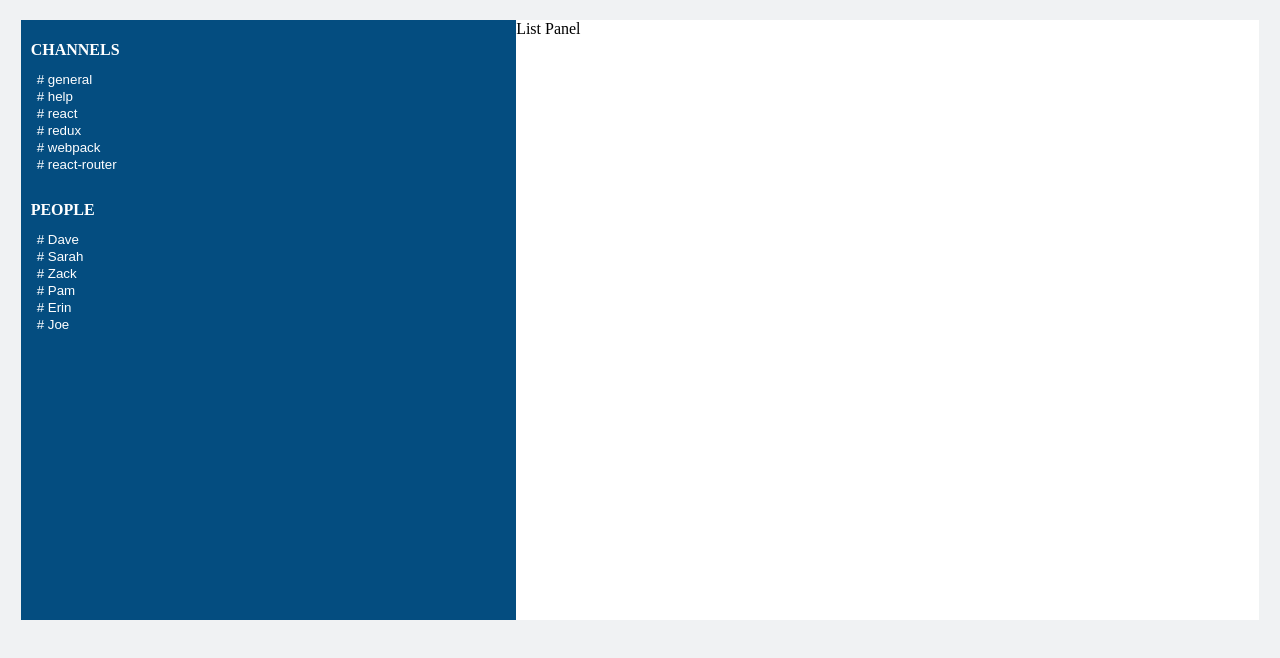
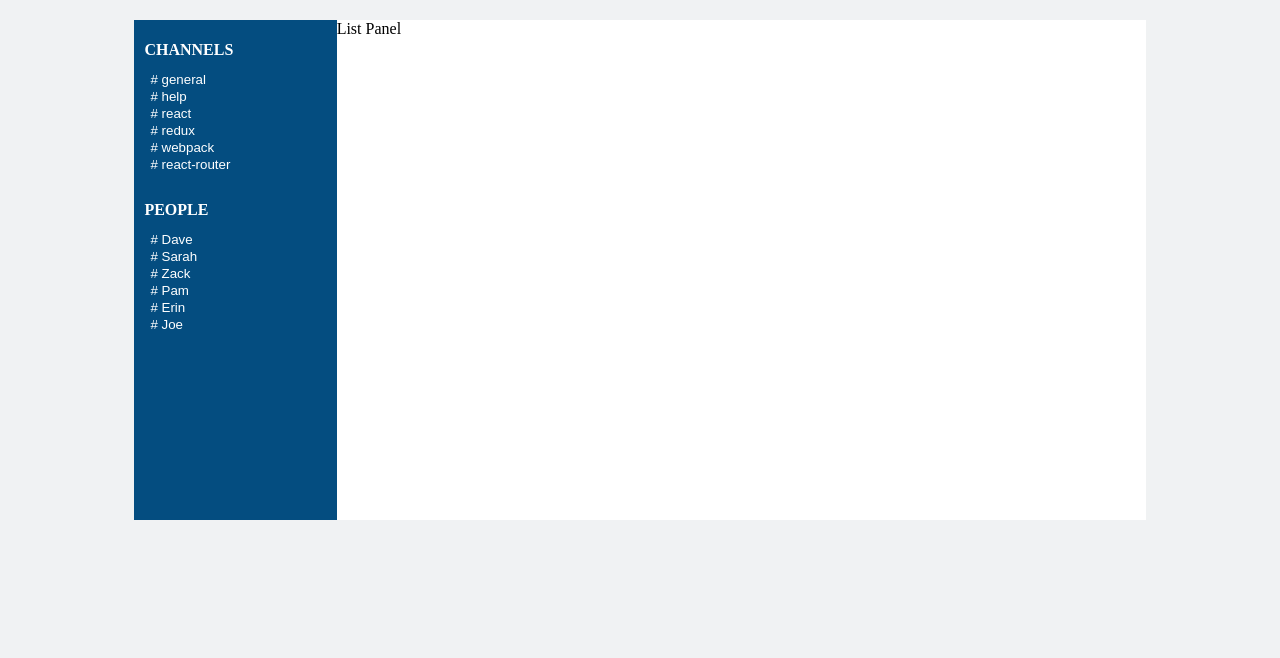
Before and after one commit to strangefish2000/slack-app-remote-2, a React (Create React App) app: page / in a window 1280 px wide. Shown: the top 658 px of the page. Built offline with nearby package versions, Linux system fonts and the light colour scheme.

Commit message:
Basic input panel in place and working

```diff
--- /dev/null
+++ b/src/InputPanel.js
@@ -0,0 +1,15 @@
+import React from "react";
+import "./input-panel.css";
+
+const InputPanel = () => {
+  return (
+    <div className="input">
+      <input className="input-field" type="text" />
+    </div>
+  );
+};
+
+export default InputPanel;
+
+// value={this.State.value}
+//         onChange={this.handleChange}
--- a/src/Slack.css
+++ b/src/Slack.css
@@ -5,8 +5,8 @@ body {
 .slack-container {
   margin: auto;
   margin-top: 20px;
-  width: 98%;
-  height: 600px;
+  width: 80%;
+  height: 500px;
   display: flex;
   padding: 0px;
 }
@@ -14,11 +14,15 @@ body {
 .menu-panel {
   background-color: rgb(4, 77, 128);
   color: white;
-  width: 40%;
+  width: 20%;
   padding: 0px;
 }
 
-.list-panel {
-  width: 60%;
+.list-side-panel {
+  width: 80%;
   background-color: white;
 }
+
+.list-panel {
+  min-height: 448px;
+}
--- a/src/Slack.js
+++ b/src/Slack.js
@@ -2,6 +2,7 @@ import React from "react";
 import "./Slack.css";
 import ChannelPanel from "./ChannelPanel.js";
 import UserPanel from "./UserPanel.js";
+import InputPanel from "./InputPanel.js";
 
 class Slack extends React.Component {
   state = {
@@ -94,7 +95,12 @@ class Slack extends React.Component {
             />
           </div>
         </div>
-        <div className="list-panel">List Panel</div>
+        <div className="list-side-panel">
+          <div className="list-panel">List Panel</div>
+          <div className="input-panel">
+            {activeChannelId || activeUserId !== null ? <InputPanel /> : null}
+          </div>
+        </div>
       </div>
     );
   }
--- /dev/null
+++ b/src/input-panel.css
@@ -0,0 +1,12 @@
+.input {
+  height: 50px;
+  border: solid 1px rgb(219, 214, 214);
+}
+
+.input-field {
+  height: 32px;
+  margin: 5px;
+  width: 98%;
+  border: solid 1px rgb(219, 214, 214);
+  border-radius: 3px;
+}
```
